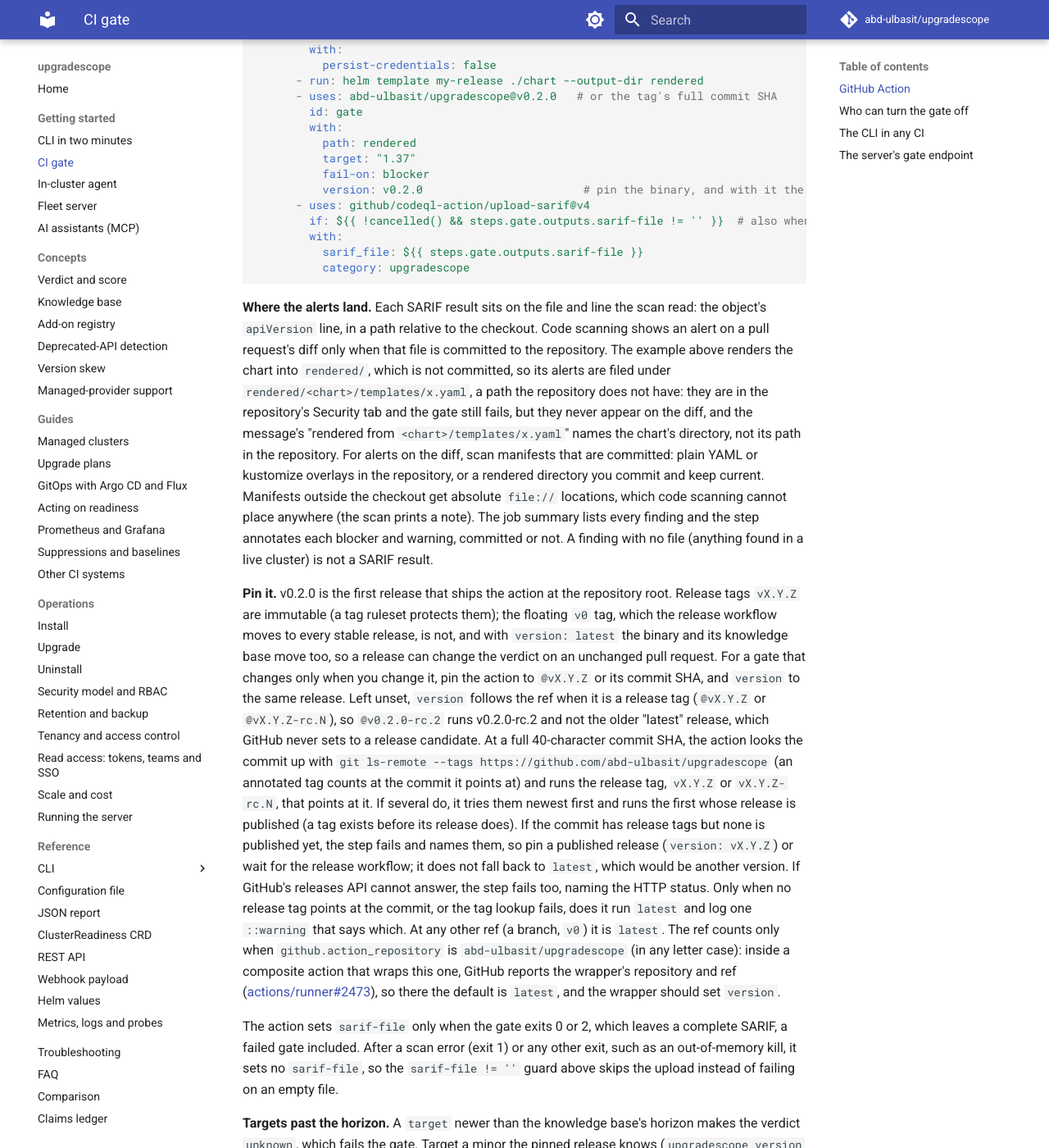
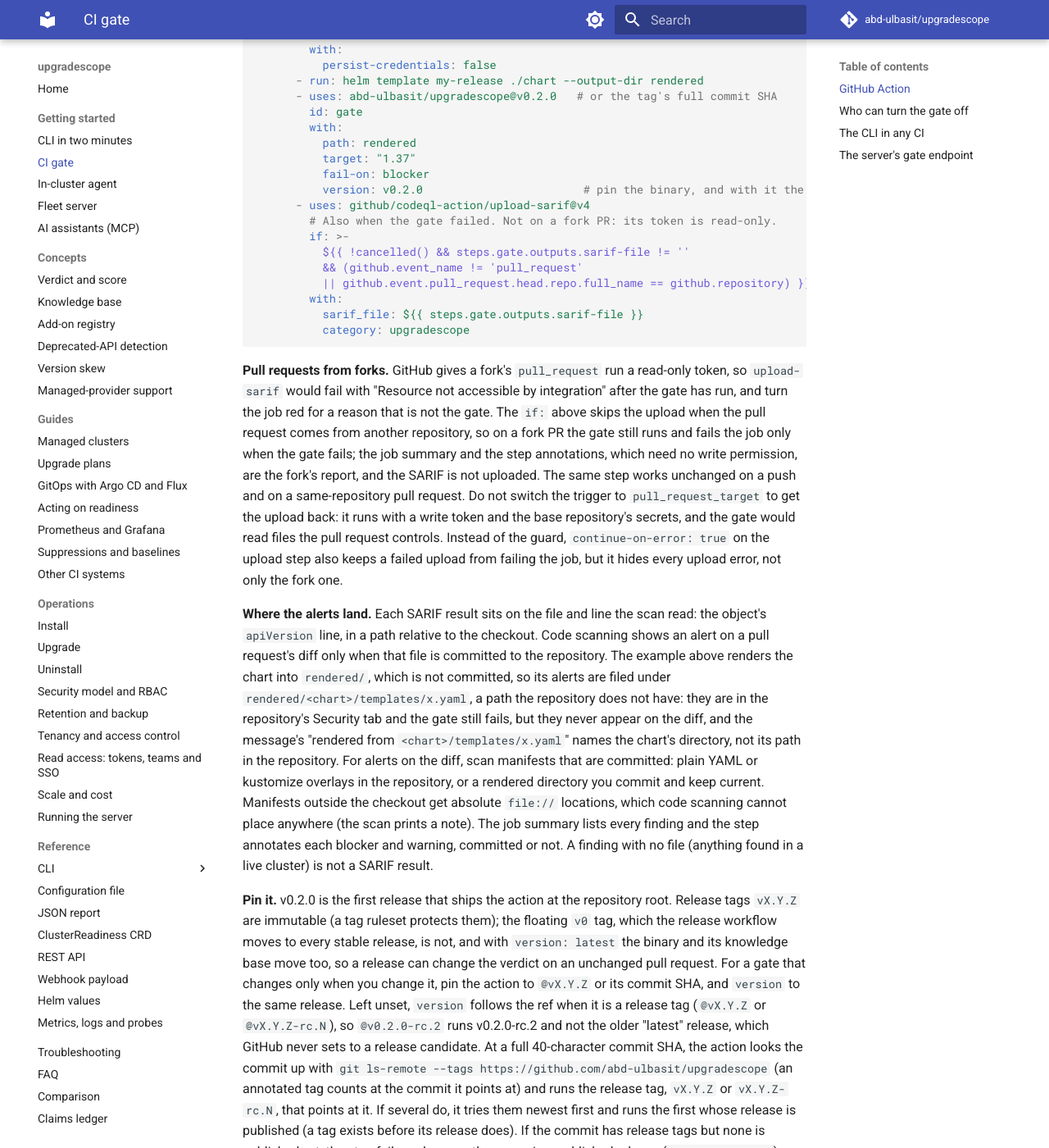
Before and after one commit to abd-ulbasit/upgradescope, an MkDocs documentation site: the page built from docs/getting-started/ci-gate.md, in a window 1280 px wide and 1400 px high, scrolled down 741 px. Shown: the whole window at 82% size. Built offline with MkDocs 1.6.1 and Material for MkDocs 9.7.7, drawn with Linux system fonts in a browser that asks for light colours; comment, search, counter and statistics services are not loaded; some of the changed text lies outside the part shown.

Commit message:
docs(ci): guard the SARIF upload so a fork PR fails only for the gate; AC-04 says what the guard provides
GitHub gives a fork's pull_request run a read-only token, so the
documented upload-sarif step failed after the gate ran. The CI gate page
and the Action README now guard it on the pull request's head repository
and explain the step summary as the fork fallback, why not
pull_request_target, and continue-on-error as the alternative. AC-04 is
reworded to the guarded snippet and stays unaudited.

Refs #357

Co-Authored-By: Claude Fable 5 <noreply@anthropic.com>

````diff
--- a/docs/getting-started/ci-gate.md
+++ b/docs/getting-started/ci-gate.md
@@ -43,11 +43,30 @@ jobs:
           fail-on: blocker
           version: v0.2.0                        # pin the binary, and with it the knowledge base
       - uses: github/codeql-action/upload-sarif@v4
-        if: ${{ !cancelled() && steps.gate.outputs.sarif-file != '' }}  # also when the gate failed
+        # Also when the gate failed. Not on a fork PR: its token is read-only.
+        if: >-
+          ${{ !cancelled() && steps.gate.outputs.sarif-file != ''
+          && (github.event_name != 'pull_request'
+          || github.event.pull_request.head.repo.full_name == github.repository) }}
         with:
           sarif_file: ${{ steps.gate.outputs.sarif-file }}
           category: upgradescope
 ```
+
+**Pull requests from forks.** GitHub gives a fork's `pull_request` run a
+read-only token, so `upload-sarif` would fail with "Resource not accessible
+by integration" after the gate has run, and turn the job red for a reason
+that is not the gate. The `if:` above skips the upload when the pull request
+comes from another repository, so on a fork PR the gate still runs and fails
+the job only when the gate fails; the job summary and the step annotations,
+which need no write permission, are the fork's report, and the SARIF is not
+uploaded. The same step works unchanged on a push and on a same-repository
+pull request. Do not switch the trigger to `pull_request_target` to get the
+upload back: it runs with a write token and the base repository's secrets,
+and the gate would read files the pull request controls. Instead of the
+guard, `continue-on-error: true` on the upload step also keeps a failed
+upload from failing the job, but it hides every upload error, not only the
+fork one.
 
 **Where the alerts land.** Each SARIF result sits on the file and line the
 scan read: the object's `apiVersion` line, in a path relative to the
````
Also changed, not shown: other parts of docs/getting-started/ci-gate.md (+1 -1 lines), action/README.md (+12 -2 lines), docs/claims.md (+1 -1 lines).
